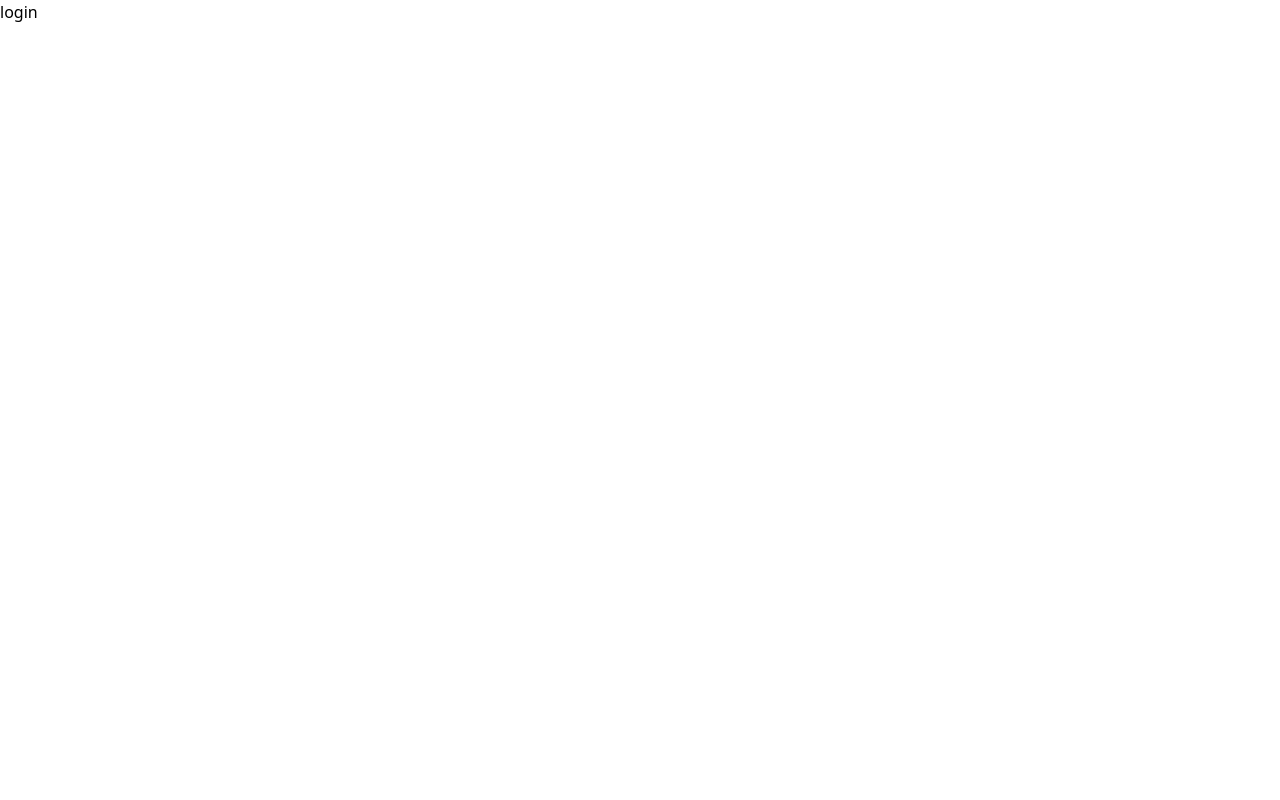
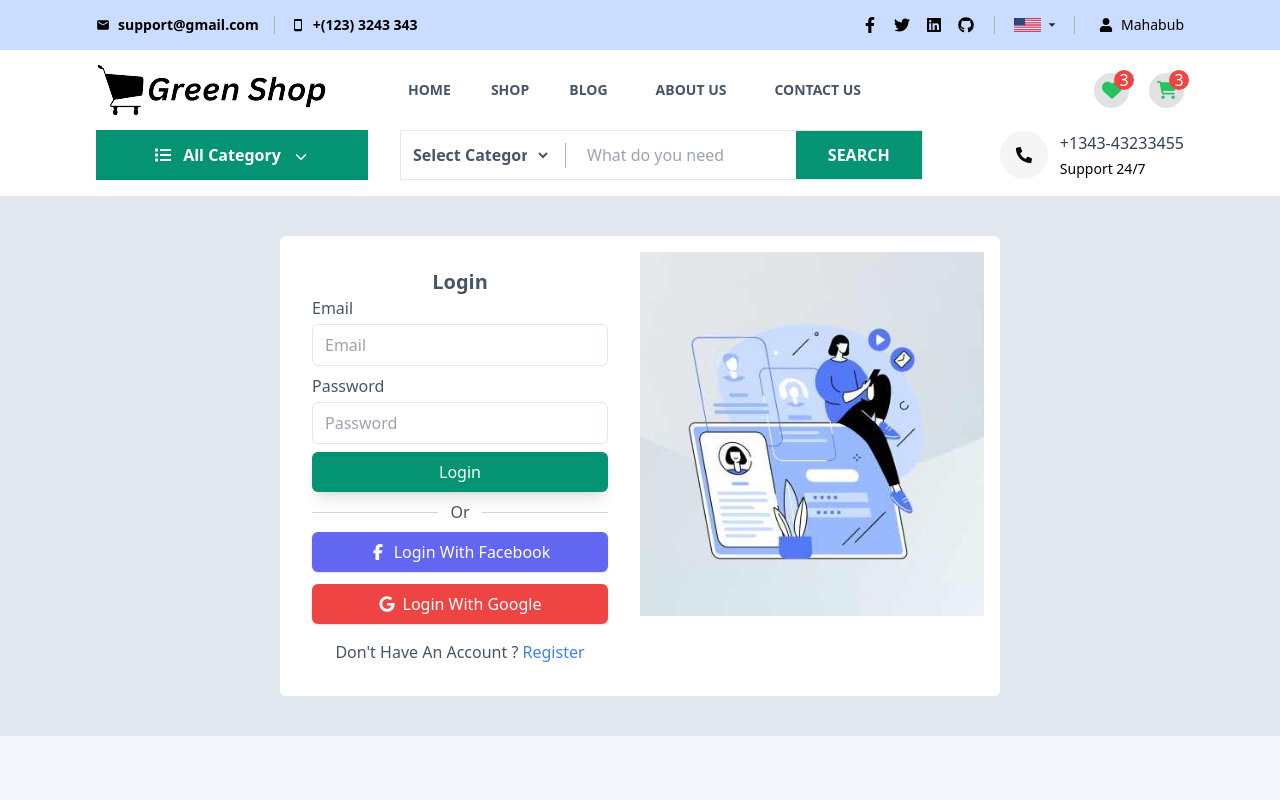
Before and after one commit to webdevmahabub/frontend-mern-multi-vendor-ecommerce, a React (Create React App) app: page /login in a window 1280 px wide. Shown: the top 800 px of the page. Built offline with nearby package versions, Linux system fonts and the light colour scheme.

Commit message:
Customer Login Register Page Design Part 4

```diff
--- a/src/pages/Login.jsx
+++ b/src/pages/Login.jsx
@@ -1,8 +1,76 @@
-import React from 'react';
+import React, { useState } from 'react';
+import Header from '../components/Header';
+import Footer from '../components/Footer';
+import { FaFacebookF } from "react-icons/fa6";
+import { FaGoogle } from "react-icons/fa6";
+import { Link } from 'react-router-dom';
+
 const Login = () => {
+
+    const [state, setState] = useState({
+        email: '',
+        password: ''
+    })
+    const inputHandle = (e) => {
+        setState({
+            ...state,
+            [e.target.name]: e.target.value
+        })
+    }
+
+    const login = (e) => {
+        e.preventDefault()
+        console.log(state)
+    }
+
     return (
         <div>
-            login
+               <Header/>
+    <div className='bg-slate-200 mt-4'>
+        <div className='w-full justify-center items-center p-10'>
+            <div className='grid grid-cols-2 w-[60%] mx-auto bg-white rounded-md'>
+                <div className='px-8 py-8'>
+            <h2 className='text-center w-full text-xl text-slate-600 font-bold'>Login </h2>
+    <div>
+        <form onSubmit={login} className='text-slate-600'>
+
+    <div className='flex flex-col gap-1 mb-2'>
+        <label htmlFor="email">Email</label>
+        <input onChange={inputHandle} value={state.email}  className='w-full px-3 py-2 border border-slate-200 outline-none focus:border-green-500 rounded-md' type="email" name="email" id="email" placeholder='Email' required />
+    </div>
+    <div className='flex flex-col gap-1 mb-2'>
+        <label htmlFor="password">Password</label>
+        <input onChange={inputHandle} value={state.password}  className='w-full px-3 py-2 border border-slate-200 outline-none focus:border-green-500 rounded-md' type="password" name="password" id="password" placeholder='Password' required />
+    </div>
+    <button className='px-8 w-full py-2 bg-[#059473] shadow-lg hover:shadow-green-500/40 text-white rounded-md'>Login</button>
+
+        </form>
+    <div className='flex justify-center items-center py-2'>
+        <div className='h-[1px] bg-slate-300 w-[95%]'> </div>
+        <span className='px-3 text-slate-600'>Or</span>
+        <div className='h-[1px] bg-slate-300 w-[95%]'> </div>
+    </div>
+    <button className='px-8 w-full py-2 bg-indigo-500 shadow hover:shadow-indigo-500/50 text-white rounded-md flex justify-center items-center gap-2 mb-3'>
+        <span><FaFacebookF /> </span>
+        <span>Login With Facebook </span>
+    </button>
+    <button className='px-8 w-full py-2 bg-red-500 shadow hover:shadow-red-500/50 text-white rounded-md flex justify-center items-center gap-2 mb-3'>
+        <span><FaGoogle  /></span>
+        <span>Login With Google </span>
+    </button>
+    </div>
+    <div className='text-center text-slate-600 pt-1'>
+        <p>Don't Have An Account ? <Link className='text-blue-500' to='/register'> Register</Link> </p>
+    </div>
+            </div>
+        <div className='w-full h-full py-4 pr-4'>
+            <img src="http://localhost:3000/images/login.jpg" alt="" />
+         </div>
+         </div>
+        </div>
+    </div>
+
+            <Footer/>
         </div>
     );
 };
```
